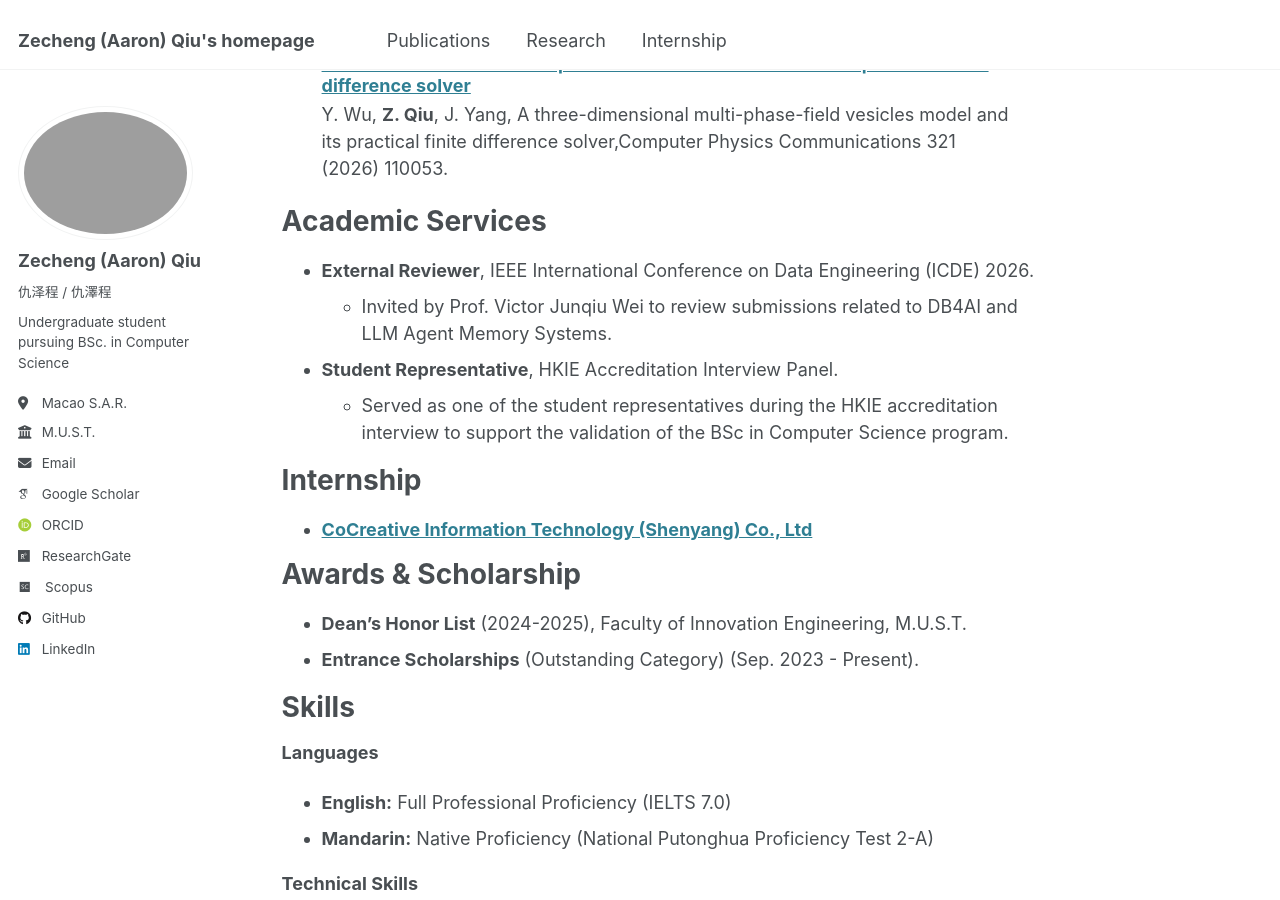
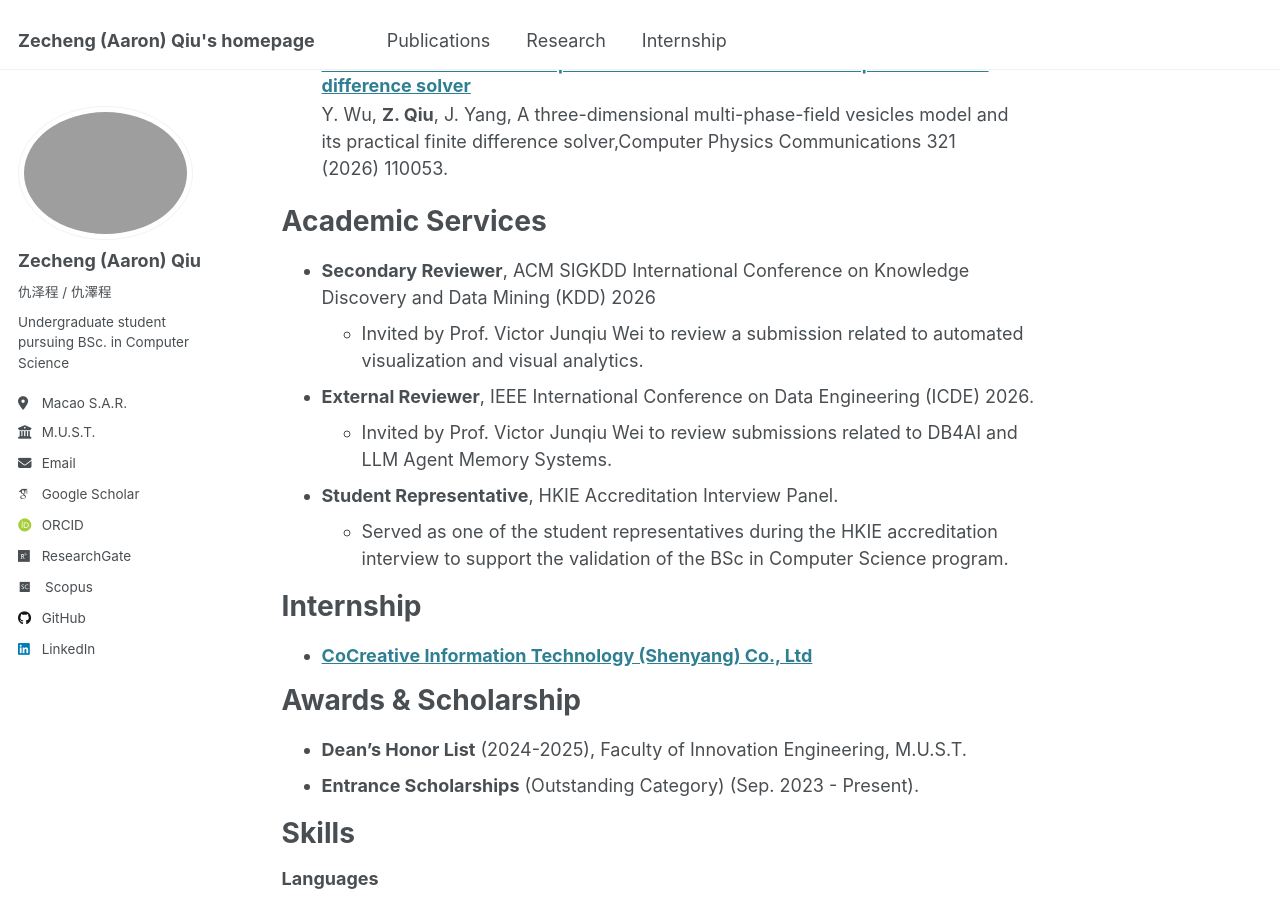
Before and after one commit to aaron-z-chiu/aaron-z-chiu.github.io, a Jekyll site: the page built from _pages/about.md, in a window 1280 px wide and 900 px high, scrolled down 2129 px. Built offline with Jekyll 4.4.1, drawn with Linux system fonts in a browser that asks for light colours; some web fonts are replaced.

Commit message:
secondary reviewer

```diff
--- a/_pages/about.md
+++ b/_pages/about.md
@@ -62,6 +62,8 @@ Publications
 
 Academic Services
 ======
+* **Secondary Reviewer**, ACM SIGKDD International Conference on Knowledge Discovery and Data Mining (KDD) 2026
+    * Invited by Prof. Victor Junqiu Wei to review a submission related to automated visualization and visual analytics.
 * **External Reviewer**, IEEE International Conference on Data Engineering (ICDE) 2026.
     * Invited by Prof. Victor Junqiu Wei to review submissions related to DB4AI and LLM Agent Memory Systems.
 * **Student Representative**, HKIE Accreditation Interview Panel.
```
Also changed, not shown: 3 other files.
